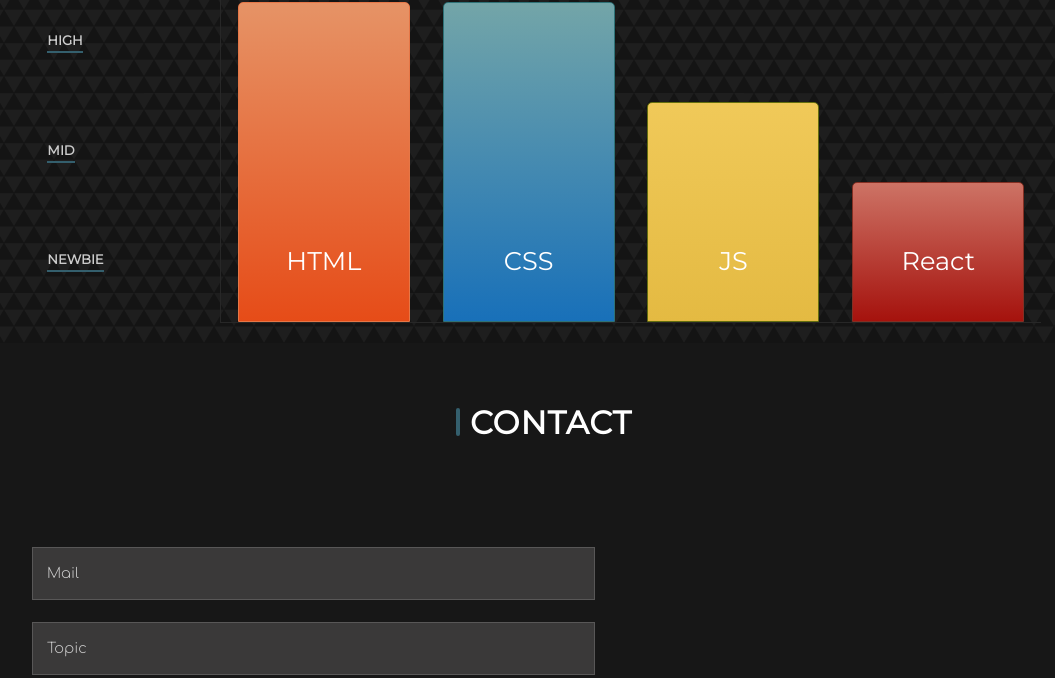
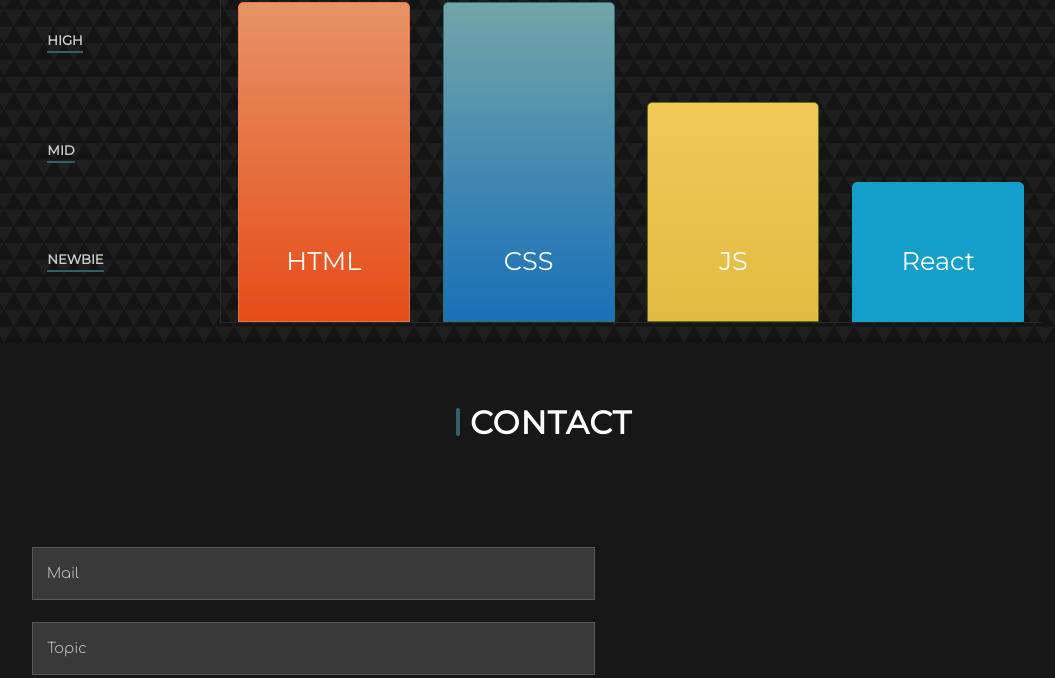
Before and after one commit to KamilSajdera/kamilsajdera.github.io, a plain HTML site: page index.html in a window 1280 px wide. Shown: the part 3471-4149 px from the top of the page, without its empty margins (96-1151 px from the left). Drawn offline with nearby package versions, Linux system fonts and the light colour scheme.

Commit message:
Update main.css

```diff
--- a/main.css
+++ b/main.css
@@ -503,8 +503,8 @@ body {
 }
 
 .chartWrapper_bars__item:nth-child(4) {
-  background: linear-gradient(0deg, #a5120d, #cd7365);
-  border: 1px solid #842f23;
+  background: #149eca;
+  border: 1px solid #149eca;
 }
 
 .chartWrapper_bars_name {
```
